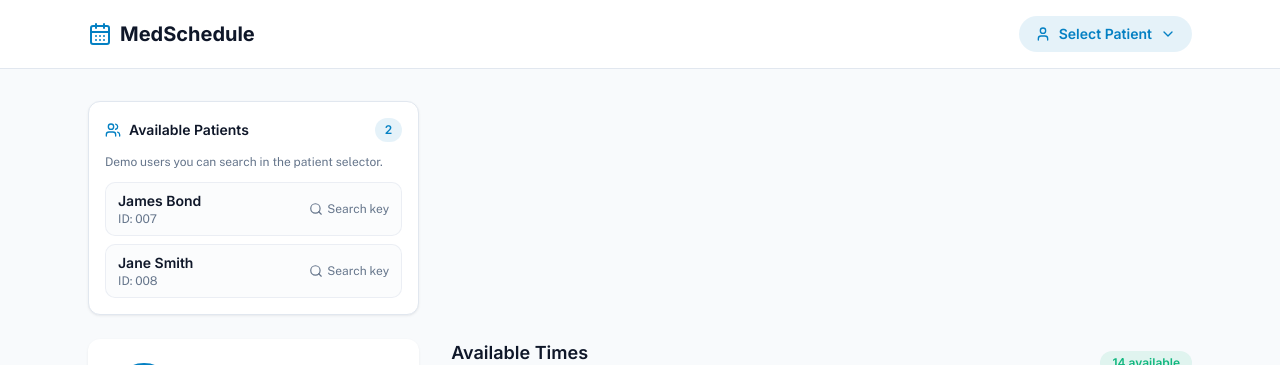
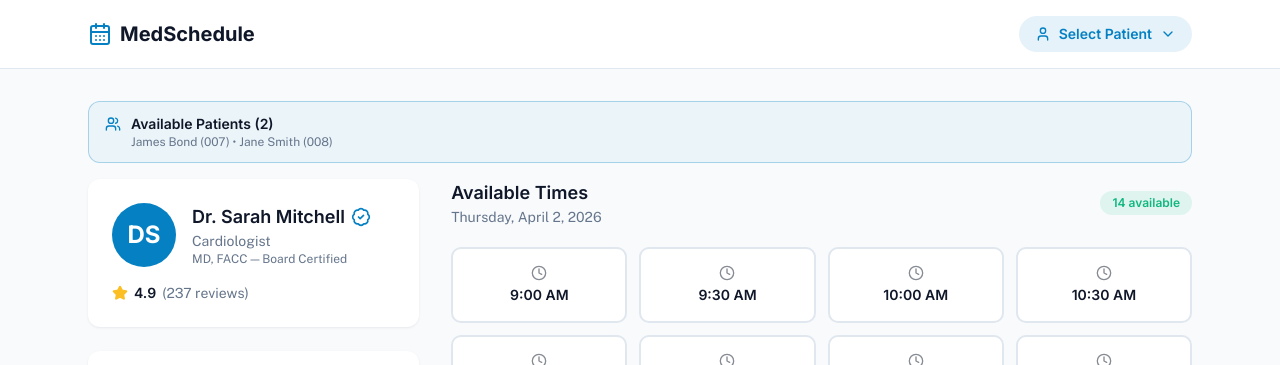
Before and after one commit to mouryachowdary/medicare-appointmentbooking-app, a React (Vite) app: page / in a window 1280 px wide. Shown: the top 365 px of the page. Built offline with nearby package versions, Linux system fonts and the light colour scheme; the HTML template or start-up script is replaced by a standard one.

Commit message:
Update Index.tsx

```diff
--- a/src/pages/Index.tsx
+++ b/src/pages/Index.tsx
@@ -16,7 +16,7 @@ import {
   TimeSlot,
   Booking,
 } from "@/data/scheduleData";
-import { CalendarDays, AlertTriangle, CheckCircle2, Users, Search } from "lucide-react";
+import { CalendarDays, AlertTriangle, CheckCircle2, Users } from "lucide-react";
 
 const Index = () => {
   const [currentPatient, setCurrentPatient] = useState<PatientInfo | null>(null);
@@ -276,46 +276,19 @@ const Index = () => {
 
         <section
           data-testid="available-patients-card"
-          className="mb-6 w-full rounded-xl border border-border bg-card p-4 shadow-card lg:w-[30%]"
+          className="mb-4 rounded-xl border border-primary/30 bg-primary/5 px-4 py-3"
         >
-          <div className="mb-3 flex items-center justify-between">
-            <div className="flex items-center gap-2">
-              <Users className="h-4 w-4 text-primary" />
-              <h3 className="font-display text-sm font-semibold text-foreground">
-                Available Patients
-              </h3>
+          <div className="flex items-start gap-2.5">
+            <Users className="mt-0.5 h-4 w-4 shrink-0 text-primary" />
+            <div className="min-w-0">
+              <p className="font-display text-sm font-semibold text-foreground">
+                Available Patients ({PATIENTS.length})
+              </p>
+              <p className="font-body text-xs text-muted-foreground">
+                {PATIENTS.map((patient) => `${patient.name} (${patient.id})`).join(" • ")}
+              </p>
             </div>
-            <span className="rounded-full bg-primary/10 px-2.5 py-1 font-display text-xs font-semibold text-primary">
-              {PATIENTS.length}
-            </span>
           </div>
-
-          <p className="mb-3 font-body text-xs text-muted-foreground">
-            Demo users you can search in the patient selector.
-          </p>
-
-          <ul
-            data-testid="available-patients-list"
-            className="space-y-2"
-          >
-            {PATIENTS.map((patient) => (
-              <li
-                key={patient.id}
-                className="flex items-center justify-between rounded-lg border border-border/60 bg-muted/30 px-3 py-2"
-              >
-                <div>
-                  <p className="font-display text-sm font-semibold text-foreground">
-                    {patient.name}
-                  </p>
-                  <p className="font-body text-xs text-muted-foreground">ID: {patient.id}</p>
-                </div>
-                <div className="flex items-center gap-1 text-xs text-muted-foreground">
-                  <Search className="h-3.5 w-3.5" />
-                  Search key
-                </div>
-              </li>
-            ))}
-          </ul>
         </section>
 
         <div className="flex flex-col gap-8 lg:flex-row">
```
